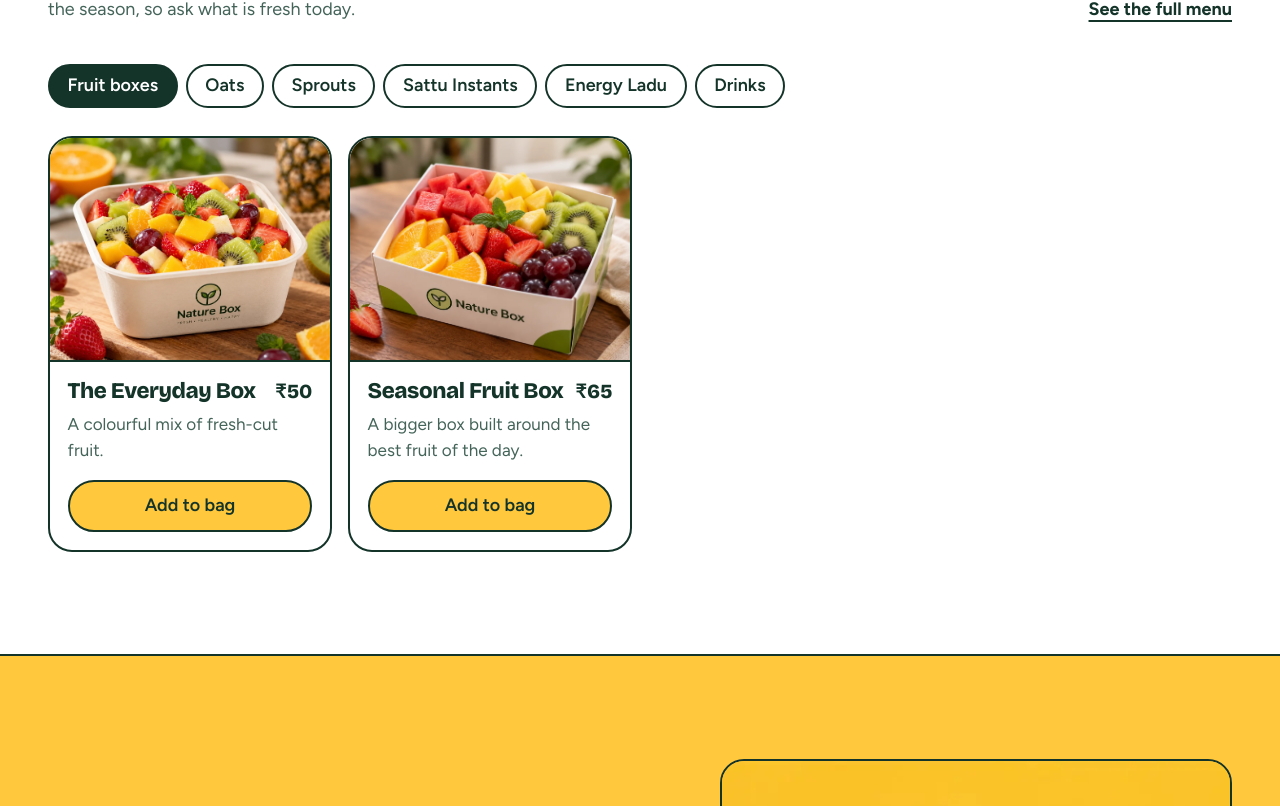
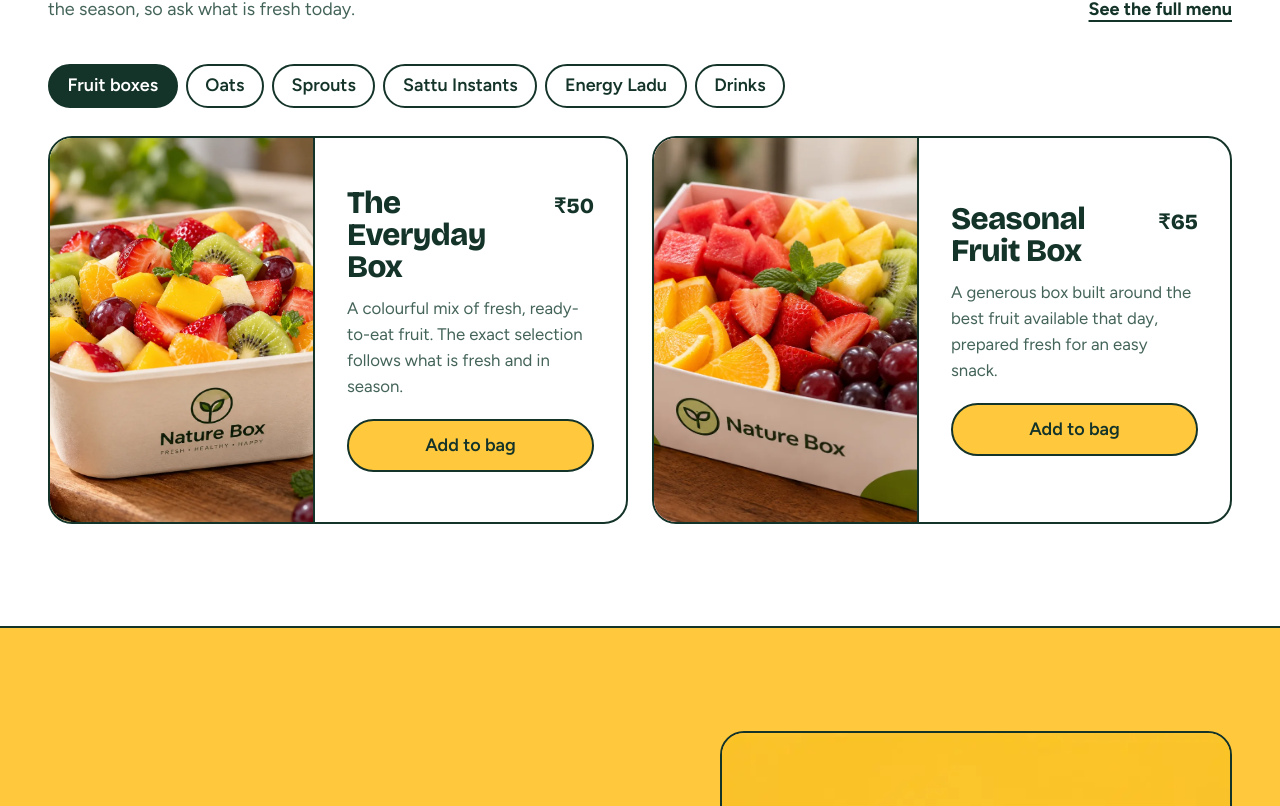
Before and after one commit to prashanthchowdaryy/Nature-box, a React (Vite) app: page / in a window 1280 px wide. Shown: the part 1074-1880 px from the top of the page. Built offline with nearby package versions, Linux system fonts and the light colour scheme; grey boxes are pictures that could not be loaded.

Commit message:
Update main.jsx

```diff
--- a/src/main.jsx
+++ b/src/main.jsx
@@ -156,7 +156,7 @@ function AddControl({ product }) {
   );
 }
 
-function Tile({ product }) {
+function Tile({ product, roomy = false }) {
   const { setSelected } = useShop();
   return (
     <article className="tile">
@@ -165,7 +165,7 @@ function Tile({ product }) {
       </button>
       <div className="tile-body">
         <div className="tile-head"><h3>{product.name}</h3><span className="price">{rupee(product.price)}</span></div>
-        <p>{product.note}</p>
+        <p>{roomy ? product.description : product.note}</p>
         <AddControl product={product} />
       </div>
     </article>
@@ -183,7 +183,7 @@ function MenuBrowser({ withAll = false }) {
       <div className="chips" role="group" aria-label="Filter menu">
         {tabs.map((c) => <button key={c} aria-pressed={category === c} className={category === c ? 'chip on' : 'chip'} onClick={() => setCategory(c)}>{c}</button>)}
       </div>
-      <div className="grid">{list.map((p) => <Tile key={p.id} product={p} />)}</div>
+      <div className={list.length <= 3 ? 'grid roomy' : 'grid'}>{list.map((p) => <Tile key={p.id} product={p} roomy={list.length <= 3} />)}</div>
     </>
   );
 }
@@ -308,11 +308,11 @@ function Home() {
       <section className="section band-lime">
         <div className="wrap more">
           <div>
-            <h2>More oats flavours are on the way.</h2>
-            <p>We keep growing the menu. New oats flavours and items will show up here as soon as they are ready.</p>
+            <h2>High protein range coming soon.</h2>
+            <p>Protein drinks, protein bars, high-protein food and more are on the way. Have a look at what is on the menu now, and check back soon.</p>
             <Link to="menu" className="btn btn-dark">See what is on now</Link>
           </div>
-          <img className="more-photo" src={BASE + 'photos/more-oats.webp'} alt="Upcoming Nature Box oats flavours: banana, fruit, chocolate, mango, strawberry, blueberry, dry fruits and apple cinnamon" width="1400" height="933" loading="lazy" />
+          <img className="more-photo" src={BASE + 'photos/high-protein.webp'} alt="Upcoming high-protein range from Nature Box: protein oats cups, bowl, energy ladu, protein bars and roasted nuts" width="1400" height="788" loading="lazy" />
         </div>
       </section>
 
```
